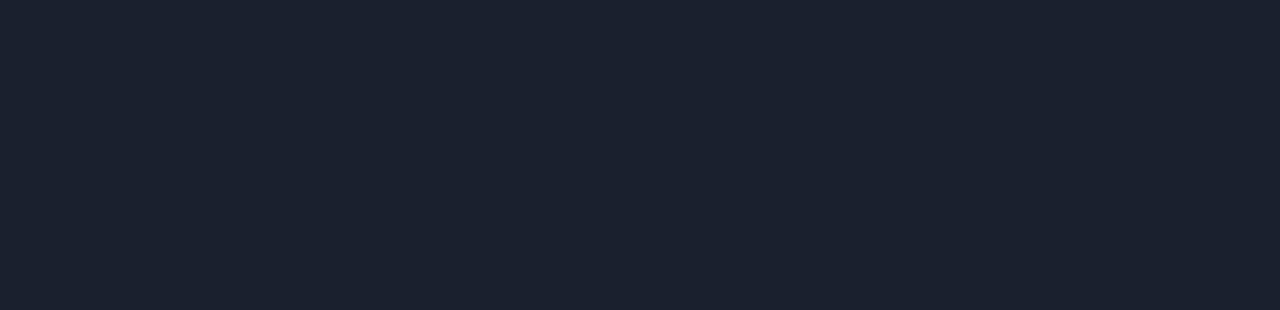
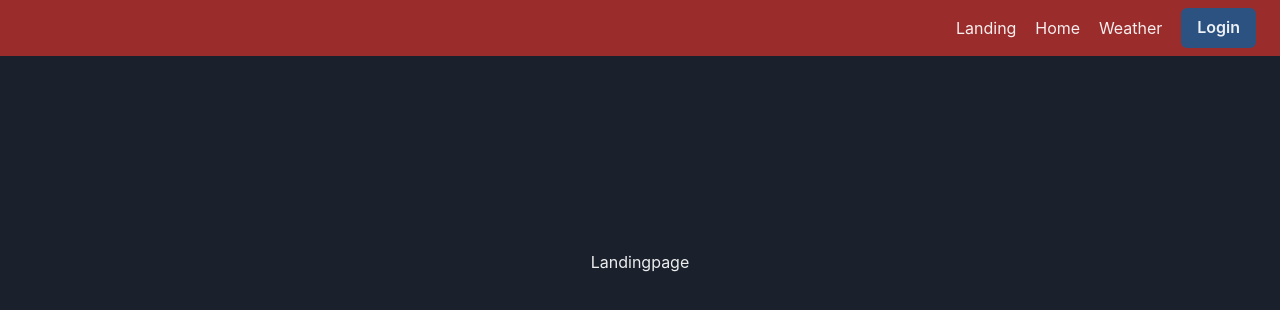
Before and after one commit to WiruCodes/Weather_API, a React (Create React App) app: page / in a window 1280 px wide. Shown: the top 310 px of the page. Built offline with nearby package versions, Linux system fonts and the light colour scheme.

Commit message:
add react-router library, navbar and placeholder text on landing page, home page and weather page

```diff
--- a/package.json
+++ b/package.json
@@ -39,5 +39,8 @@
       "last 1 firefox version",
       "last 1 safari version"
     ]
+  },
+  "devDependencies": {
+    "react-router-dom": "^6.12.1"
   }
 }
--- a/src/App.js
+++ b/src/App.js
@@ -1,10 +1,20 @@
+import { BrowserRouter, Routes, Route } from "react-router-dom";
+import NavBar from "./sections/nav/NavBar";
+import WeatherPage from "./sections/weather_page/WeatherPage";
+import HomePage from "./sections/home_page/HomePage";
+import LandingPage from "./sections/landing_page/LandingPage";
 
 
 function App() {
   return (
-    <div className="App">
-
-    </div>
+    <BrowserRouter>
+      <NavBar />
+      <Routes>
+        <Route path="/" element={<LandingPage />} />
+        <Route path="home" element={<HomePage />} />
+        <Route path="weather" element={<WeatherPage />} />
+      </Routes>
+    </BrowserRouter>
   );
 }
 
--- /dev/null
+++ b/src/sections/home_page/HomePage.js
@@ -0,0 +1,11 @@
+import { Box } from "@chakra-ui/react";
+
+function HomePage() {
+  return (
+    <Box position='relative' display='flex' justifyContent='center' top='250px'>
+      Homepage
+    </Box>
+  )
+}
+
+export default HomePage;
--- /dev/null
+++ b/src/sections/landing_page/LandingPage.js
@@ -0,0 +1,11 @@
+import { Box } from "@chakra-ui/react";
+
+function LandingPage() {
+  return (
+    <Box position='relative' display='flex' justifyContent='center' top='250px'>
+      Landingpage
+    </Box>
+  )
+}
+
+export default LandingPage;
--- /dev/null
+++ b/src/sections/nav/NavBar.js
@@ -0,0 +1,17 @@
+import { Box, Button, Text } from "@chakra-ui/react";
+import { Link } from "react-router-dom";
+
+function NavBar() {
+  return(
+    <Box position='fixed' top={0} w={'100%'} h={14} bgColor='red.700'>
+      <Box w={'300px'} h='100%' display='flex' justifyContent='space-between' alignItems='center' position='absolute' right='0' mr={6}>
+        <Link to='/'>Landing</Link>
+        <Link to='/home'>Home</Link>
+        <Link to='/weather'>Weather</Link>
+        <Button bgColor='blue.700' size='md'>Login</Button>
+      </Box>
+    </Box>
+  )
+}
+
+export default NavBar;
--- /dev/null
+++ b/src/sections/weather_page/WeatherPage.js
@@ -0,0 +1,11 @@
+import { Box } from "@chakra-ui/react";
+
+function WeatherPage() {
+  return (
+    <Box  position='relative' display='flex' justifyContent='center' top='250px'>
+      Weatherpage
+    </Box>
+  )
+}
+
+export default WeatherPage;
```
Also changed, not shown: 1 other file (tests, documents, lock files or other folders).
